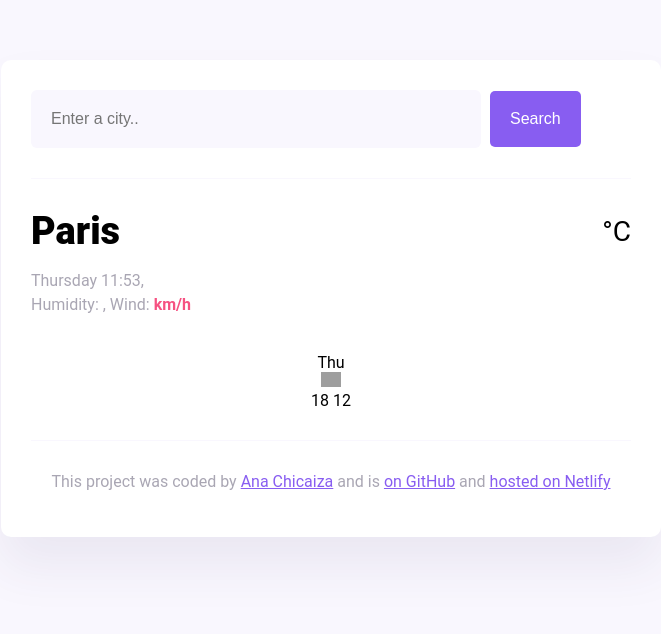
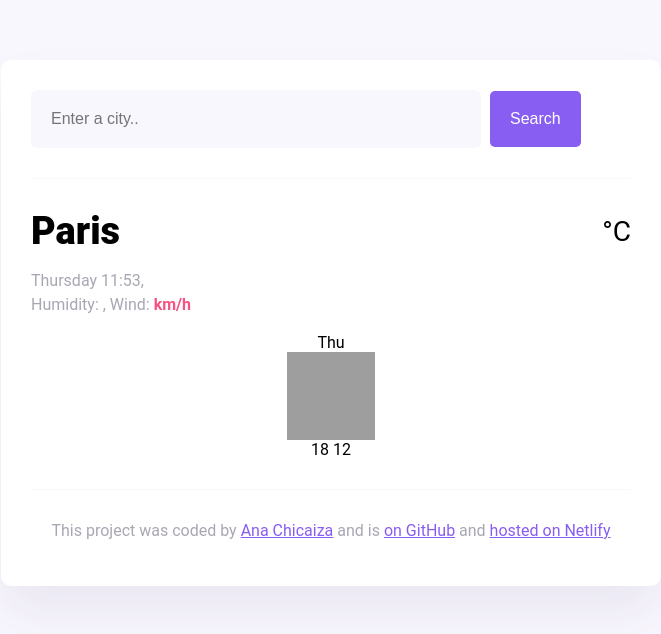
Before and after one commit to anachicaiza/Project-8, a plain HTML site: page index.html in a window 1280 px wide. Shown: the whole page, without its empty margins (309-970 px from the left). Drawn offline with nearby package versions, Linux system fonts and the light colour scheme; grey boxes are pictures that could not be loaded.

Commit message:
trying some changes

```diff
--- a/src/style.css
+++ b/src/style.css
@@ -100,14 +100,29 @@ footer {
 }
 
 .forecast {
-  margin-top: 20px;
+  display: flex;
+  justify-content: space-around;
+  flex-direction: column;
+}
+
+.col-2 {
+  display: flex;
+  flex-direction: column;
   text-align: center;
-  color: #000;
+  font-size: 16px;
+}
+
+.icon {
+  width: 88px;
+  height: 88px;
+  display: block;
+  margin: 0 auto;
 }
 
 .forecast-min {
   opacity: 0.5;
 }
+
 .date {
   font-size: 16px;
   opacity: 0.6;
```
